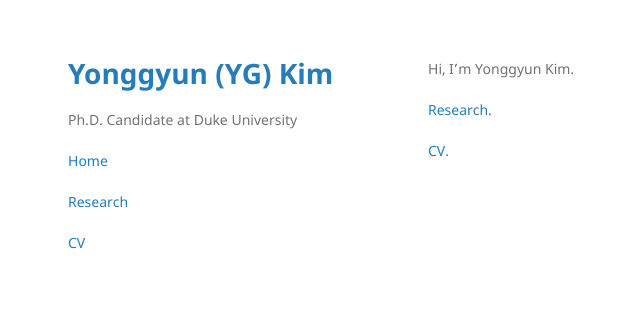
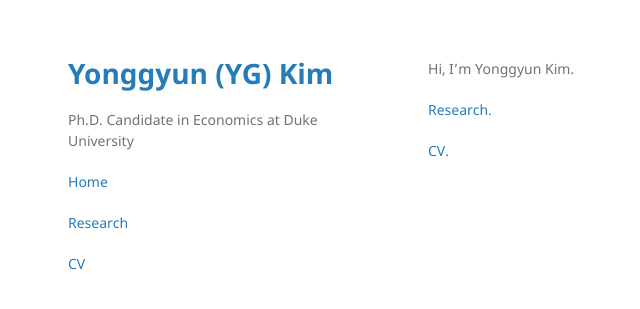
Before and after one commit to yonggyun-yg-kim/yonggyun-yg-kim.github.io, a Jekyll site: the page built from index.md, in a window 1280 px wide. Shown: the top 309 px of the page, without its empty margins (142-782 px from the left). Built offline with Jekyll 4.4.1, drawn with Linux system fonts in a browser that asks for light colours.

Commit message:
Update _config.yml

```diff
--- a/_config.yml
+++ b/_config.yml
@@ -1,6 +1,6 @@
 title: Yonggyun (YG) Kim
 # logo: /assets/img/logo.png
-description: Ph.D. Candidate at Duke University
+description: Ph.D. Candidate in Economics at Duke University
 # show_downloads: false
 # google_analytics:
 theme: jekyll-theme-minimal
```
